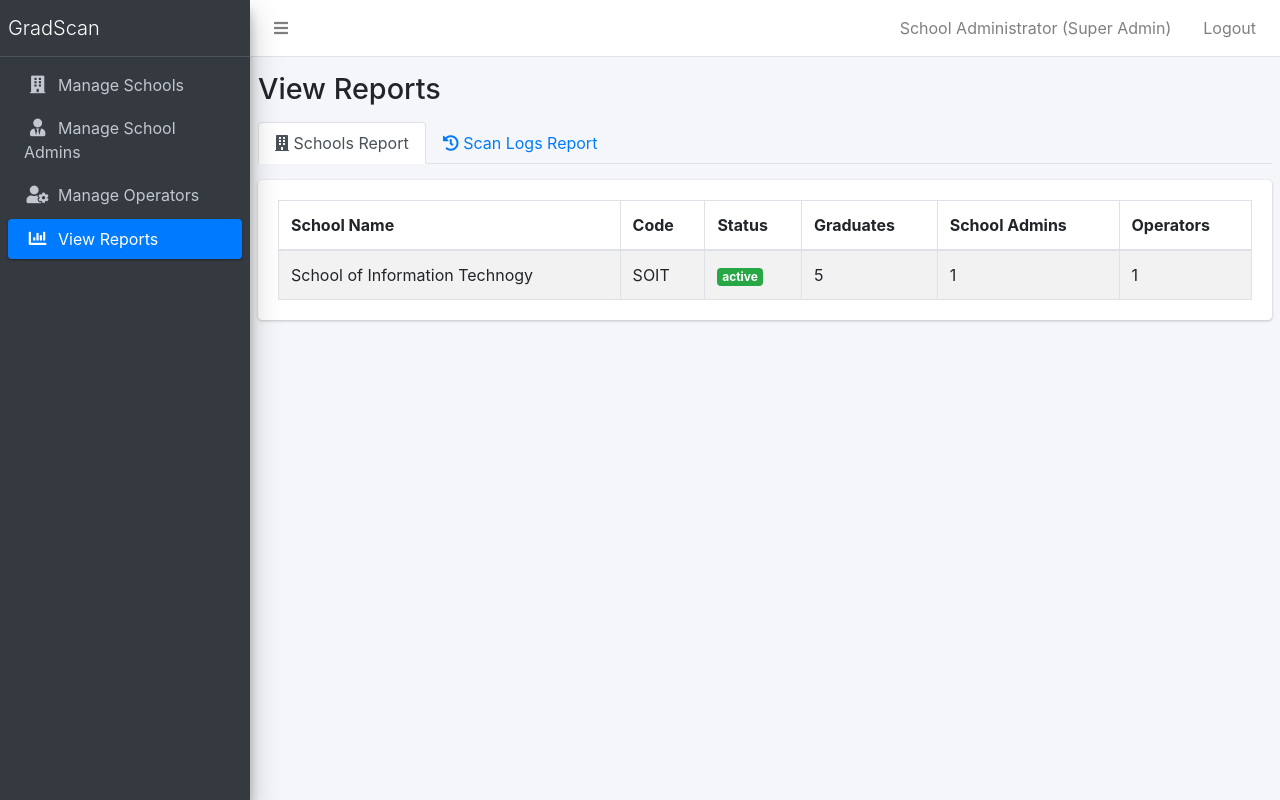
After one commit to cantbe-blank/gradscan, a PHP site: page /super_admin/reports.php in a window 1280 px wide. The commit adds this page. Run offline with PHP 8.4, Linux system fonts and the light colour scheme; a user stored in the database is signed in; data comes from the database, SQL or seed files in the repository; some libraries are stand-ins or nearby versions.

Commit message:
Add view reports module

```diff
--- a/super_admin/admins/create_school_admin.php
+++ b/super_admin/admins/create_school_admin.php
@@ -71,7 +71,7 @@ if ($_SERVER['REQUEST_METHOD'] === 'POST') {
                 <span class="nav-link"><?= $_SESSION['full_name'] ?> (Super Admin)</span>
             </li>
             <li class="nav-item">
-                <a class="nav-link" href="../logout.php">Logout</a>
+                <a class="nav-link" href="../../logout.php">Logout</a>
             </li>
         </ul>
     </nav>
--- a/super_admin/admins/edit_school_admin.php
+++ b/super_admin/admins/edit_school_admin.php
@@ -82,7 +82,7 @@ if ($_SERVER['REQUEST_METHOD'] === 'POST') {
                 <span class="nav-link"><?= $_SESSION['full_name'] ?> (Super Admin)</span>
             </li>
             <li class="nav-item">
-                <a class="nav-link" href="../logout.php">Logout</a>
+                <a class="nav-link" href="../../logout.php">Logout</a>
             </li>
         </ul>
     </nav>
--- a/super_admin/admins/school_admins.php
+++ b/super_admin/admins/school_admins.php
@@ -2,7 +2,7 @@
 session_start();
 
 if (!isset($_SESSION['user_id']) || $_SESSION['role'] !== 'super_admin') {
-    header('Location: ../login.php');
+    header('Location: ../../login.php');
     exit;
 }
 
@@ -51,7 +51,7 @@ $result = mysqli_stmt_get_result($stmt);
                 <span class="nav-link"><?= $_SESSION['full_name'] ?> (Super Admin)</span>
             </li>
             <li class="nav-item">
-                <a class="nav-link" href="../logout.php">Logout</a>
+                <a class="nav-link" href="../../logout.php">Logout</a>
             </li>
         </ul>
     </nav>
@@ -82,7 +82,7 @@ $result = mysqli_stmt_get_result($stmt);
                         </a>
                     </li>
                     <li class="nav-item">
-                        <a href="reports.php" class="nav-link">
+                        <a href="../reports.php" class="nav-link">
                             <i class="nav-icon fas fa-chart-bar"></i>
                             <p>View Reports</p>
                         </a>
--- a/super_admin/operators/edit_operator.php
+++ b/super_admin/operators/edit_operator.php
@@ -77,7 +77,7 @@ if ($_SERVER['REQUEST_METHOD'] === 'POST') {
                 <span class="nav-link"><?= $_SESSION['full_name'] ?> (Super Admin)</span>
             </li>
             <li class="nav-item">
-                <a class="nav-link" href="../logout.php">Logout</a>
+                <a class="nav-link" href="../../logout.php">Logout</a>
             </li>
         </ul>
     </nav>
--- a/super_admin/operators/operators.php
+++ b/super_admin/operators/operators.php
@@ -2,7 +2,7 @@
 session_start();
 
 if (!isset($_SESSION['user_id']) || $_SESSION['role'] !== 'super_admin') {
-    header('Location: ../login.php');
+    header('Location: ../../login.php');
     exit;
 }
 
@@ -51,7 +51,7 @@ $result = mysqli_stmt_get_result($stmt);
                 <span class="nav-link"><?= $_SESSION['full_name'] ?> (Super Admin)</span>
             </li>
             <li class="nav-item">
-                <a class="nav-link" href="../logout.php">Logout</a>
+                <a class="nav-link" href="../../logout.php">Logout</a>
             </li>
         </ul>
     </nav>
@@ -82,7 +82,7 @@ $result = mysqli_stmt_get_result($stmt);
                         </a>
                     </li>
                     <li class="nav-item">
-                        <a href="reports.php" class="nav-link">
+                        <a href="../reports.php" class="nav-link">
                             <i class="nav-icon fas fa-chart-bar"></i>
                             <p>View Reports</p>
                         </a>
--- /dev/null
+++ b/super_admin/reports.php
@@ -0,0 +1,227 @@
+<?php
+session_start();
+
+if (!isset($_SESSION['user_id']) || $_SESSION['role'] !== 'super_admin') {
+    header('Location: ../login.php');
+    exit;
+}
+
+require_once __DIR__ . '/../config/config.php';
+
+// --- Step: Select Report ---
+$reportType = $_GET['type'] ?? 'schools';
+?>
+<!DOCTYPE html>
+<html lang="en">
+<head>
+    <meta charset="UTF-8">
+    <title>GradScan | View Reports</title>
+    <link rel="stylesheet" href="../AdminLTE-3.2.0/plugins/fontawesome-free/css/all.min.css">
+    <link rel="stylesheet" href="../AdminLTE-3.2.0/dist/css/adminlte.min.css">
+</head>
+<body class="hold-transition sidebar-mini layout-fixed">
+<div class="wrapper">
+
+    <nav class="main-header navbar navbar-expand navbar-white navbar-light">
+        <ul class="navbar-nav">
+            <li class="nav-item">
+                <a class="nav-link" data-widget="pushmenu" href="#" role="button"><i class="fas fa-bars"></i></a>
+            </li>
+        </ul>
+        <ul class="navbar-nav ml-auto">
+            <li class="nav-item">
+                <span class="nav-link"><?= $_SESSION['full_name'] ?> (Super Admin)</span>
+            </li>
+            <li class="nav-item">
+                <a class="nav-link" href="../logout.php">Logout</a>
+            </li>
+        </ul>
+    </nav>
+
+    <aside class="main-sidebar sidebar-dark-primary elevation-4">
+        <a href="super_admin_dashboard.php" class="brand-link">
+            <span class="brand-text font-weight-light">GradScan</span>
+        </a>
+        <div class="sidebar">
+            <nav class="mt-2">
+                <ul class="nav nav-pills nav-sidebar flex-column" data-widget="treeview" role="menu">
+                    <li class="nav-item">
+                        <a href="schools/super_admin_schools.php" class="nav-link">
+                            <i class="nav-icon fas fa-building"></i>
+                            <p>Manage Schools</p>
+                        </a>
+                    </li>
+                    <li class="nav-item">
+                        <a href="admins/school_admins.php" class="nav-link">
+                            <i class="nav-icon fas fa-user-tie"></i>
+                            <p>Manage School Admins</p>
+                        </a>
+                    </li>
+                    <li class="nav-item">
+                        <a href="operators/operators.php" class="nav-link">
+                            <i class="nav-icon fas fa-user-cog"></i>
+                            <p>Manage Operators</p>
+                        </a>
+                    </li>
+                    <li class="nav-item">
+                        <a href="reports.php" class="nav-link active">
+                            <i class="nav-icon fas fa-chart-bar"></i>
+                            <p>View Reports</p>
+                        </a>
+                    </li>
+                </ul>
+            </nav>
+        </div>
+    </aside>
+
+    <div class="content-wrapper">
+        <div class="content-header">
+            <h1>View Reports</h1>
+        </div>
+        <div class="content">
+
+            <!-- --- Step: Select Report --- -->
+            <ul class="nav nav-tabs mb-3">
+                <li class="nav-item">
+                    <a class="nav-link <?= $reportType === 'schools' ? 'active' : '' ?>" href="reports.php?type=schools">
+                        <i class="fas fa-building"></i> Schools Report
+                    </a>
+                </li>
+                <li class="nav-item">
+                    <a class="nav-link <?= $reportType === 'scan_logs' ? 'active' : '' ?>" href="reports.php?type=scan_logs">
+                        <i class="fas fa-history"></i> Scan Logs Report
+                    </a>
+                </li>
+            </ul>
+
+            <div class="card">
+                <div class="card-body">
+
+                    <?php if ($reportType === 'schools'): ?>
+                        <!-- --- Step: Display Records (Schools) --- -->
+                        <?php
+                        $sql = "
+                            SELECT
+                                school.school_name,
+                                school.school_code,
+                                school.status,
+                                COUNT(DISTINCT graduate.graduate_id) AS graduate_count,
+                                COUNT(DISTINCT CASE WHEN user.role = 'school_admin' THEN user.user_id END) AS admin_count,
+                                COUNT(DISTINCT CASE WHEN user.role = 'operator' THEN user.user_id END) AS operator_count
+                            FROM school
+                            LEFT JOIN graduate ON graduate.school_id = school.school_id
+                            LEFT JOIN user ON user.school_id = school.school_id
+                            GROUP BY school.school_id
+                            ORDER BY school.school_name
+                        ";
+                        $result = mysqli_query($conn, $sql);
+                        ?>
+                        <table class="table table-bordered table-striped">
+                            <thead>
+                                <tr>
+                                    <th>School Name</th>
+                                    <th>Code</th>
+                                    <th>Status</th>
+                                    <th>Graduates</th>
+                                    <th>School Admins</th>
+                                    <th>Operators</th>
+                                </tr>
+                            </thead>
+                            <tbody>
+                                <?php if (mysqli_num_rows($result) === 0): ?>
+                                    <tr><td colspan="6" class="text-center">No schools found.</td></tr>
+                                <?php else: ?>
+                                    <?php while ($row = mysqli_fetch_assoc($result)): ?>
+                                    <tr>
+                                        <td><?= htmlspecialchars($row['school_name']) ?></td>
+                                        <td><?= htmlspecialchars($row['school_code']) ?></td>
+                                        <td>
+                                            <span class="badge <?= $row['status'] === 'active' ? 'badge-success' : 'badge-secondary' ?>">
+                                                <?= htmlspecialchars($row['status']) ?>
+                                            </span>
+                                        </td>
+                                        <td><?= $row['graduate_count'] ?></td>
+                                        <td><?= $row['admin_count'] ?></td>
+                                        <td><?= $row['operator_count'] ?></td>
+                                    </tr>
+                                    <?php endwhile; ?>
+                                <?php endif; ?>
+                            </tbody>
+                        </table>
+
+                    <?php else: ?>
+                        <!-- --- Step: Display Records (Scan Logs, campus-wide) --- -->
+                        <?php
+                        $sql = "
+                            SELECT
+                                scan_log.scan_status,
+                                scan_log.scanned_at,
+                                graduate.student_id,
+                                graduate.first_name,
+                                graduate.last_name,
+                                school.school_name,
+                                user.full_name AS operator_name
+                            FROM scan_log
+                            LEFT JOIN qr_code ON scan_log.qr_id = qr_code.qr_id
+                            LEFT JOIN graduate ON qr_code.graduate_id = graduate.graduate_id
+                            LEFT JOIN school ON graduate.school_id = school.school_id
+                            LEFT JOIN user ON scan_log.operator_id = user.user_id
+                            ORDER BY scan_log.scanned_at DESC
+                        ";
+                        $result = mysqli_query($conn, $sql);
+                        ?>
+                        <table class="table table-bordered table-striped">
+                            <thead>
+                                <tr>
+                                    <th>Student ID</th>
+                                    <th>Graduate Name</th>
+                                    <th>School</th>
+                                    <th>Status</th>
+                                    <th>Scanned At</th>
+                                    <th>Operator</th>
+                                </tr>
+                            </thead>
+                            <tbody>
+                                <?php if (mysqli_num_rows($result) === 0): ?>
+                                    <tr><td colspan="6" class="text-center">No scan records found.</td></tr>
+                                <?php else: ?>
+                                    <?php while ($row = mysqli_fetch_assoc($result)): ?>
+                                    <tr>
+                                        <td><?= htmlspecialchars($row['student_id'] ?? 'N/A') ?></td>
+                                        <td><?= htmlspecialchars(($row['first_name'] ?? '') . ' ' . ($row['last_name'] ?? '')) ?></td>
+                                        <td><?= htmlspecialchars($row['school_name'] ?? 'N/A') ?></td>
+                                        <td>
+                                            <?php
+                                            $badgeClass = match($row['scan_status']) {
+                                                'success' => 'badge-success',
+                                                'used' => 'badge-warning',
+                                                'expired' => 'badge-secondary',
+                                                'invalidated' => 'badge-danger',
+                                                'not_found' => 'badge-dark',
+                                                default => 'badge-light',
+                                            };
+                                            ?>
+                                            <span class="badge <?= $badgeClass ?>"><?= htmlspecialchars($row['scan_status']) ?></span>
+                                        </td>
+                                        <td><?= htmlspecialchars($row['scanned_at']) ?></td>
+                                        <td><?= htmlspecialchars($row['operator_name'] ?? 'Unknown') ?></td>
+                                    </tr>
+                                    <?php endwhile; ?>
+                                <?php endif; ?>
+                            </tbody>
+                        </table>
+                    <?php endif; ?>
+
+                </div>
+            </div>
+
+        </div>
+    </div>
+
+</div>
+
+<script src="../AdminLTE-3.2.0/plugins/jquery/jquery.min.js"></script>
+<script src="../AdminLTE-3.2.0/plugins/bootstrap/js/bootstrap.bundle.min.js"></script>
+<script src="../AdminLTE-3.2.0/dist/js/adminlte.min.js"></script>
+</body>
+</html>
--- a/super_admin/schools/super_admin_schools.php
+++ b/super_admin/schools/super_admin_schools.php
@@ -74,7 +74,7 @@ $result = mysqli_stmt_get_result($stmt);
                         </a>
                     </li>
                     <li class="nav-item">
-                        <a href="reports.php" class="nav-link">
+                        <a href="../reports.php" class="nav-link">
                             <i class="nav-icon fas fa-chart-bar"></i>
                             <p>View Reports</p>
                         </a>
```
Also changed, not shown: accounts.txt (+8 -0 lines), 1 other file.
